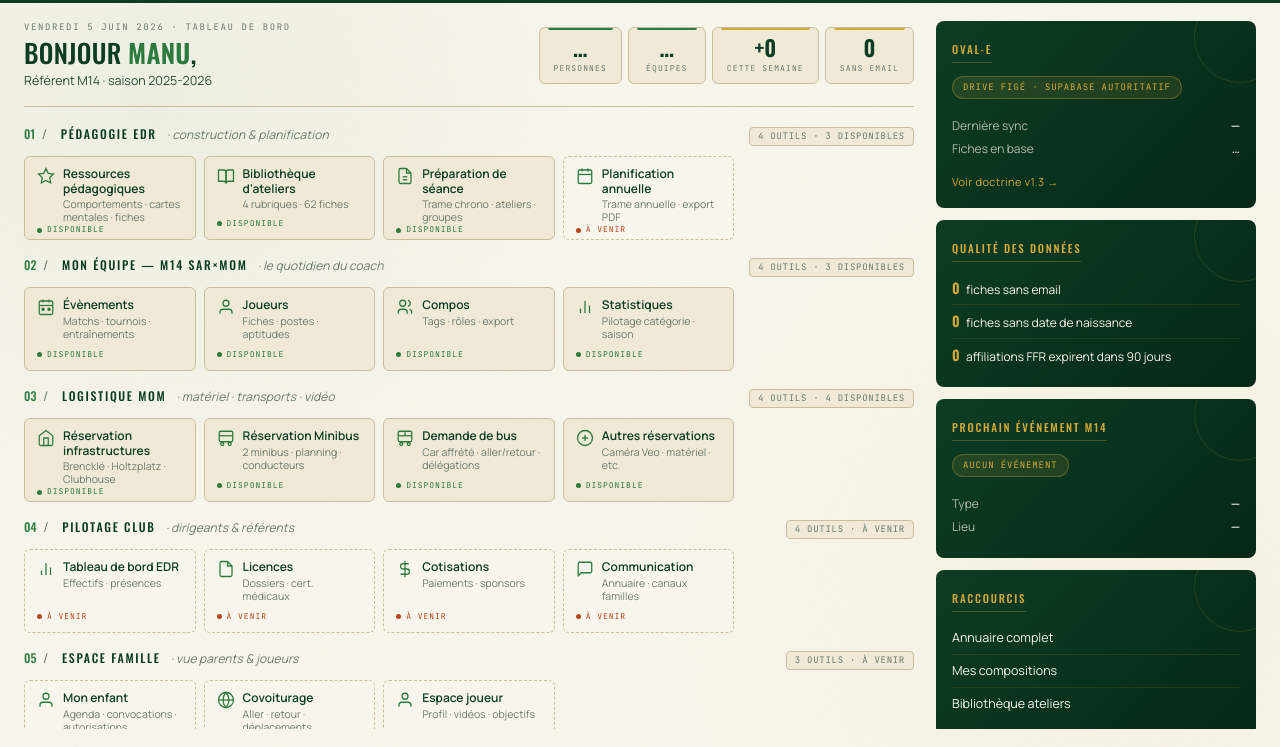
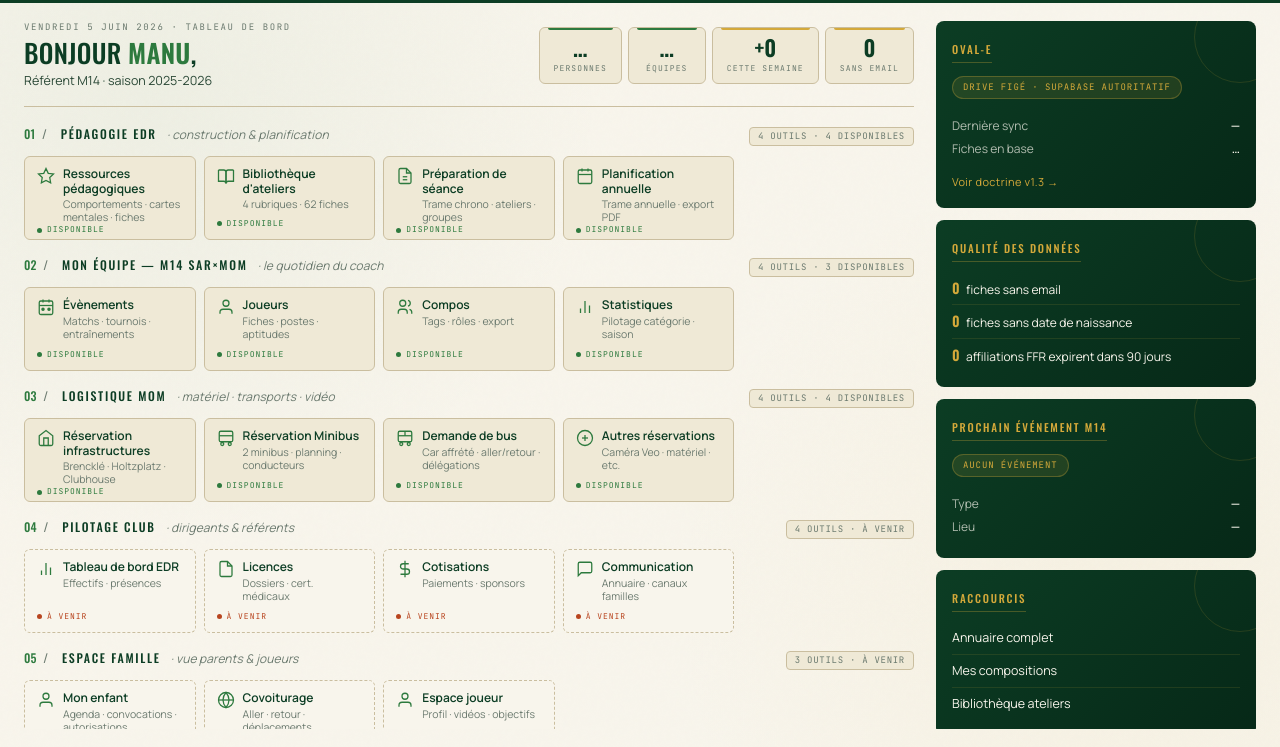
Before and after one commit to Manu-MOM/mom-hub, a plain HTML site: page index.html in a window 1280 px wide. Shown: the part 53-800 px from the top of the page. Drawn offline with nearby package versions, Linux system fonts and the light colour scheme; no server answers.

Commit message:
feat(planif): activation tuile Planification annuelle (todo → planification.html)
Tuile 1.4 (Section 01 Pédagogie EDR) : todo → lien planification.html
(pattern tuiles 1.1/1.2/1.3 : onclick + role + tabindex + title).
Statut À venir → Disponible. Compteur Section 01 : 3 → 4 disponibles.
Sous-titre « Trame annuelle · export PDF » conservé (export = pipeline #6, conv converter).
Diff chirurgical : 4 lignes, Section 02 intacte.

```diff
--- a/index.html
+++ b/index.html
@@ -715,7 +715,7 @@
           <span class="sec-num">01</span>
           <span class="sec-title">Pédagogie EDR</span>
           <span class="sec-subtitle">construction & planification</span>
-          <span class="sec-meta">4 outils · 3 disponibles</span>
+          <span class="sec-meta">4 outils · 4 disponibles</span>
         </div>
         <div class="tool-grid">
           <!-- 1.1 — Ressources pédagogiques (catch-all éducateur, v2 — DISPONIBLE) -->
@@ -751,8 +751,8 @@
             </div>
             <div class="tool-status on">Disponible</div>
           </div>
-          <!-- 1.4 — Planification annuelle (renommé) -->
-          <div class="tool todo">
+          <!-- 1.4 — Planification annuelle (DISPONIBLE — sql/73 + planification.html) -->
+          <div class="tool" onclick="location.href='planification.html'" role="link" tabindex="0" title="Ouvrir la Planification annuelle EDR">
             <div class="tool-top">
               <div class="tool-icon"><svg viewBox="0 0 24 24"><rect x="3" y="4" width="18" height="18" rx="2"/><line x1="16" y1="2" x2="16" y2="6"/><line x1="8" y1="2" x2="8" y2="6"/><line x1="3" y1="10" x2="21" y2="10"/></svg></div>
               <div>
@@ -760,7 +760,7 @@
                 <div class="tool-sub">Trame annuelle · export PDF</div>
               </div>
             </div>
-            <div class="tool-status todo">À venir</div>
+            <div class="tool-status on">Disponible</div>
           </div>
         </div>
       </section>
```
